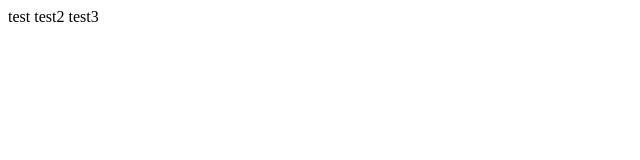
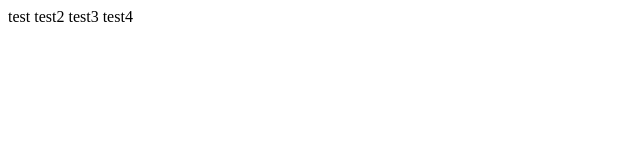
Before and after one commit to AliasAntoine/DevHairJira, a plain HTML site: page index.html in a window 1280 px wide. Shown: the full height of the page, 0-640 px from the left. Drawn offline with Linux system fonts and the light colour scheme.

Commit message:
HAIR-1 #resolve #comment Fixed !

```diff
--- a/index.html
+++ b/index.html
@@ -6,5 +6,6 @@
 		test
 		test2
 		test3
+		test4
 	</body>
 </html>
```
Lines whose indentation alone changed are shown as unchanged.
